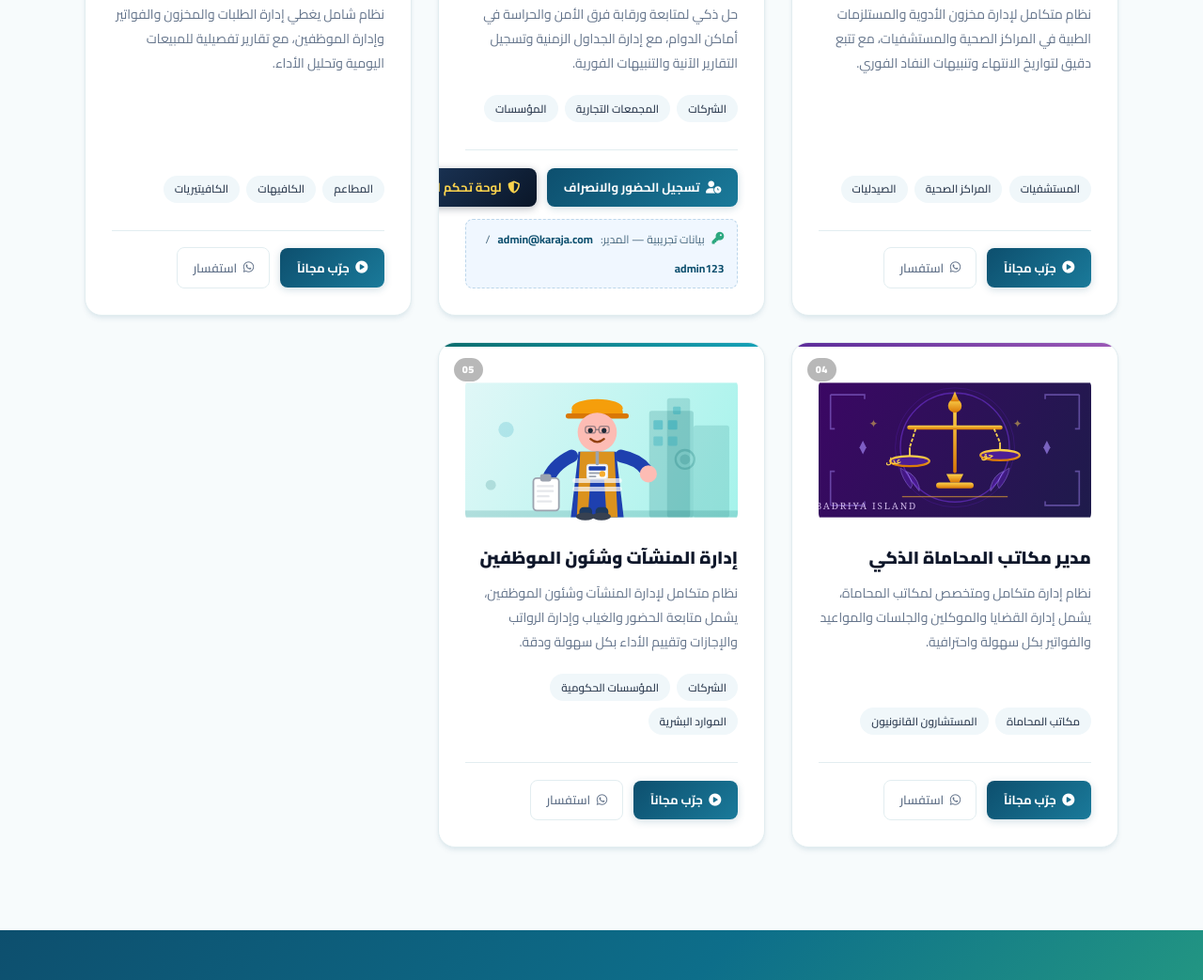
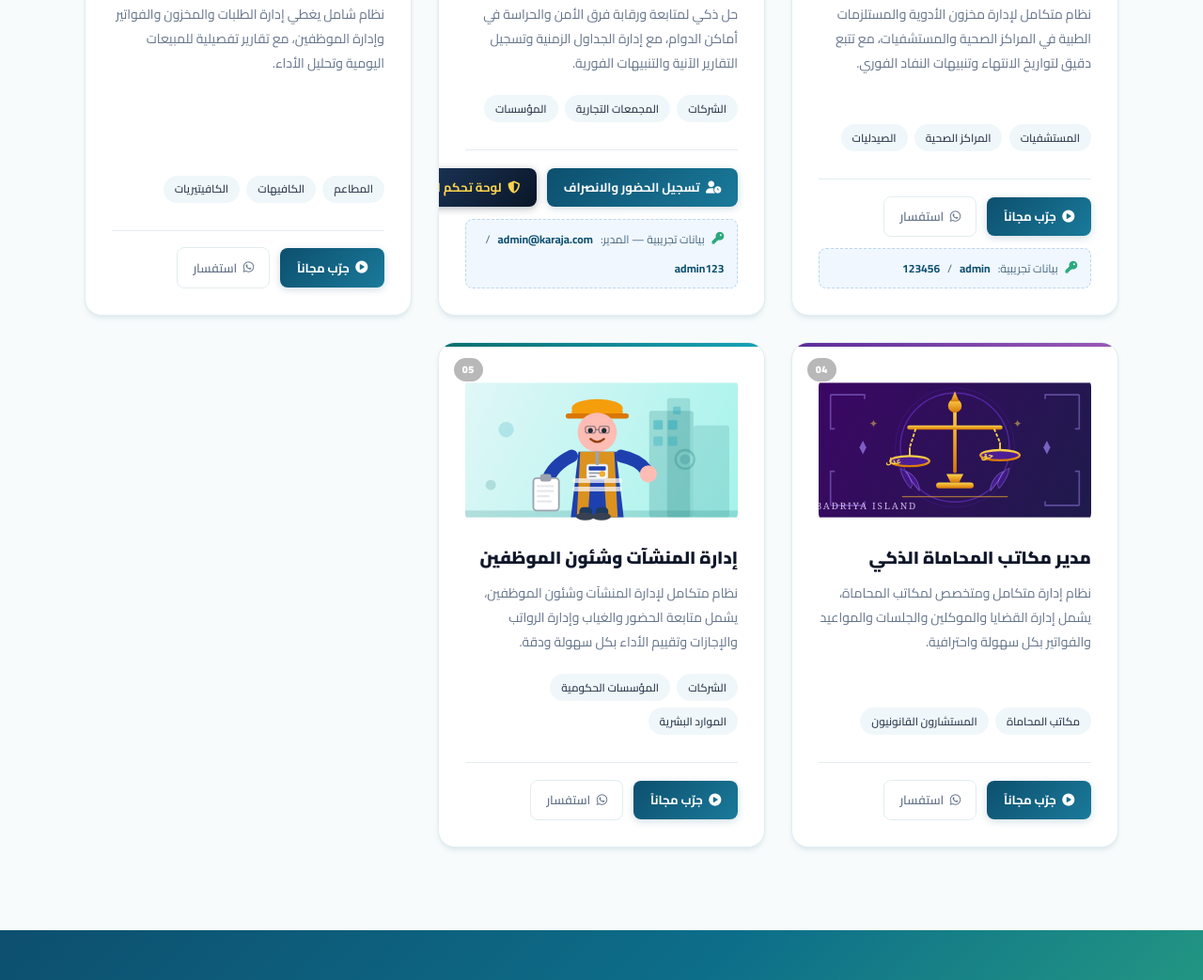
Before and after one commit to LeaderMr20/badriya-island, a plain HTML site: page index.html in a window 1280 px wide. Shown: the part 1358-2401 px from the top of the page at 94% size. Drawn offline with Linux system fonts and the light colour scheme; no server answers.

Commit message:
اضافة بيانات تجريبية لتطبيق المستودعات الطبية

```diff
--- a/index.html
+++ b/index.html
@@ -733,6 +733,11 @@
                     <i class="fab fa-whatsapp"></i> استفسار
                 </a>
             </div>
+            <div class="demo-creds">
+                <i class="fas fa-key"></i>
+                بيانات تجريبية:
+                <span>admin</span> / <span>123456</span>
+            </div>
         </div>
 
         <!-- App 2 -->
```
